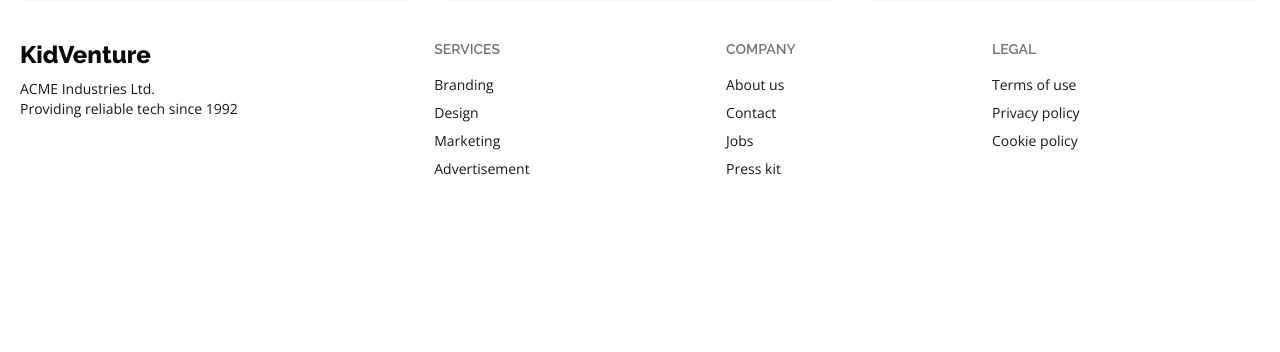
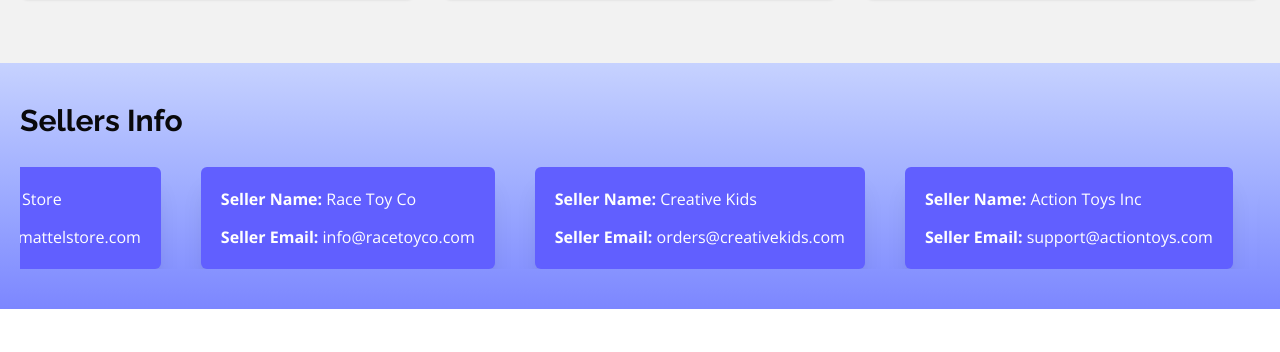
Before and after one commit to programmerrakibul/kid-venture, a React (Vite) app: page / in a window 1280 px wide. Shown: the part 1031-1383 px from the top of the page. Before the commit the page ends 1250 px from the top, so only its background shows below. Built offline with nearby package versions, Linux system fonts and the light colour scheme; no server answers.

Commit message:
Sellers Info section completed

```diff
--- a/package.json
+++ b/package.json
@@ -15,6 +15,7 @@
     "firebase": "^12.4.0",
     "react": "^19.1.1",
     "react-dom": "^19.1.1",
+    "react-fast-marquee": "^1.6.5",
     "react-icons": "^5.5.0",
     "react-router": "^7.9.4",
     "react-toastify": "^11.0.5",
--- a/src/pages/Homepage/Homepage.jsx
+++ b/src/pages/Homepage/Homepage.jsx
@@ -1,3 +1,4 @@
+import Marquee from "react-fast-marquee";
 import Container from "../../components/Container/Container";
 import Title from "../../components/Title/Title";
 import ToyCard from "../../components/ToyCard/ToyCard";
@@ -7,17 +8,43 @@
   const { allToys } = useToysData();
   const popularToys = allToys.filter((item) => item.isPopular);
 
+  const sellerElements = allToys.map((item) => (
+    <div
+      key={item.toyId}
+      className="bg-indigo-500 shadow-xl duration-300 p-5 rounded-md space-y-3.5 mx-5"
+    >
+      <p>
+        <strong>Seller Name: </strong> {item.sellerName}
+      </p>
+      <p>
+        <strong>Seller Email: </strong> {item.sellerEmail}
+      </p>
+    </div>
+  ));
+
   const cardElements = popularToys.map((item) => (
     <ToyCard key={item.toyId} singleToy={item} />
   ));
 
   return (
+    <>
       <section>
         <Container className="space-y-7">
           <Title>Popular Toys</Title>
           <div className="grid md:grid-cols-3 gap-7">{cardElements}</div>
         </Container>
       </section>
+
+      <section className="py-10 bg-linear-to-b from-indigo-200 to-indigo-400">
+        <Container className="space-y-7">
+          <Title>Sellers Info</Title>
+
+          <Marquee pauseOnHover={true} speed={100} className="text-white">
+            {sellerElements}
+          </Marquee>
+        </Container>
+      </section>
+    </>
   );
 };
 
```
Also changed, not shown: 1 other file (tests, documents, lock files or other folders). Lines whose indentation alone changed are shown as unchanged.
